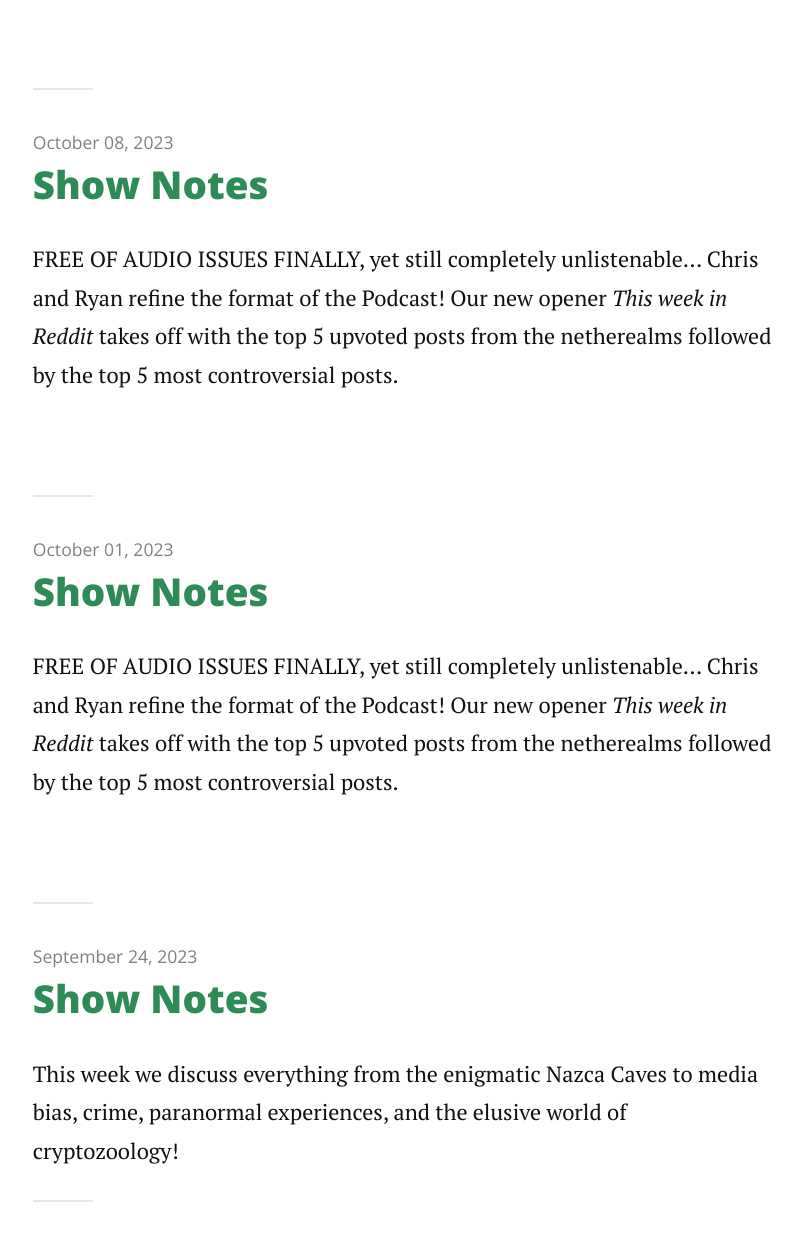
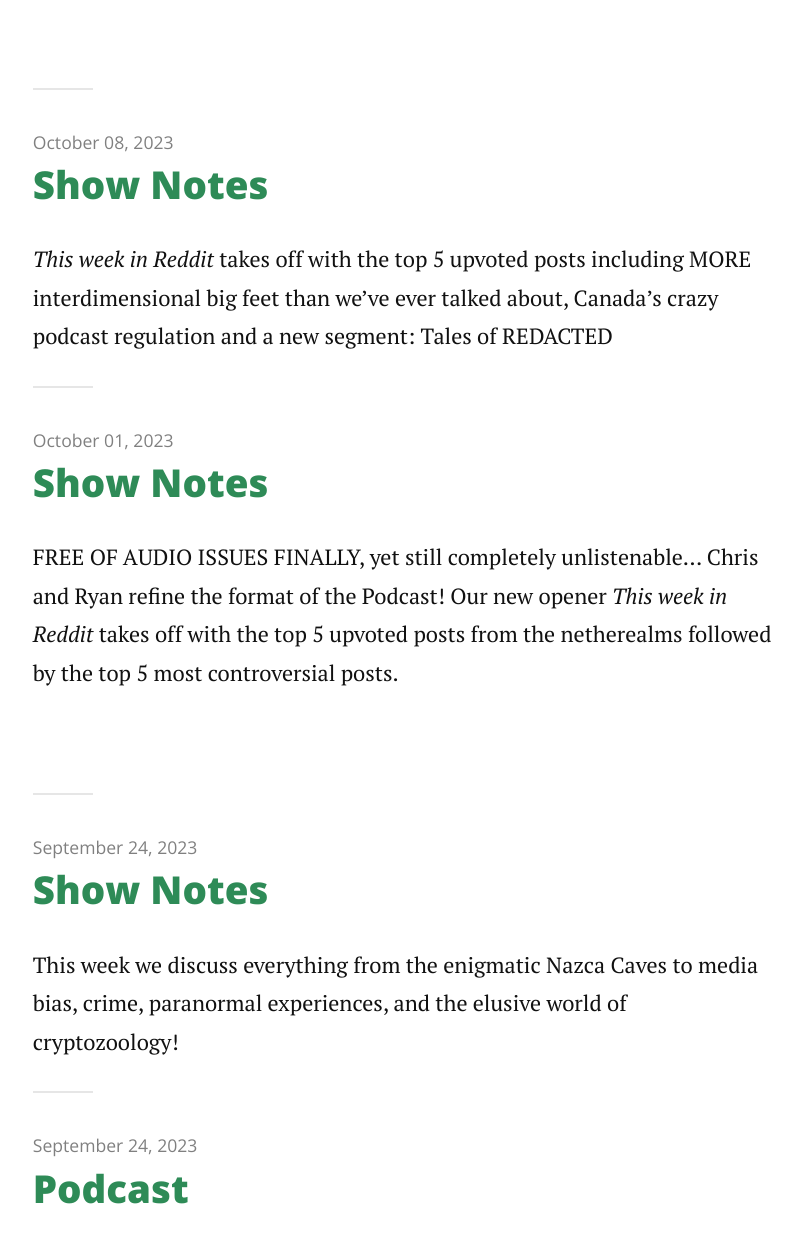
Before and after one commit to thisweekinredacted/thisweekinredacted.github.io, a Jekyll site: the page built from index.html, in a window 1280 px wide, cut to the strip 697-1937 px from the top of the page. Shown: the whole strip, without its empty margins (236-1038 px from the left). Built offline with Jekyll 4.4.1, drawn with Linux system fonts in a browser that asks for light colours; nearby versions of some CDN libraries; the list of posts is cut into pages by our own code.

Commit message:
Update 2023-10-08-podcast-0.markdown

```diff
--- a/_posts/2023-10-08-podcast-0.markdown
+++ b/_posts/2023-10-08-podcast-0.markdown
@@ -3,7 +3,8 @@
 layout: post
 date: 2023-10-08
 ---
-FREE OF AUDIO ISSUES FINALLY, yet still completely unlistenable... Chris and Ryan refine the format of the Podcast!  Our new opener *This week in Reddit* takes off with the top 5 upvoted posts from the netherealms followed by the top 5 most controversial posts.
+*This week in Reddit* takes off with the top 5 upvoted posts including MORE interdimensional big feet than we've ever talked about, Canada's crazy podcast regulation and a new segment: Tales of REDACTED
+
 <style> td, th { border: none!important;} </style> <br>
 
 | **Highest Upvotes**              |               |               |               |               |
```
